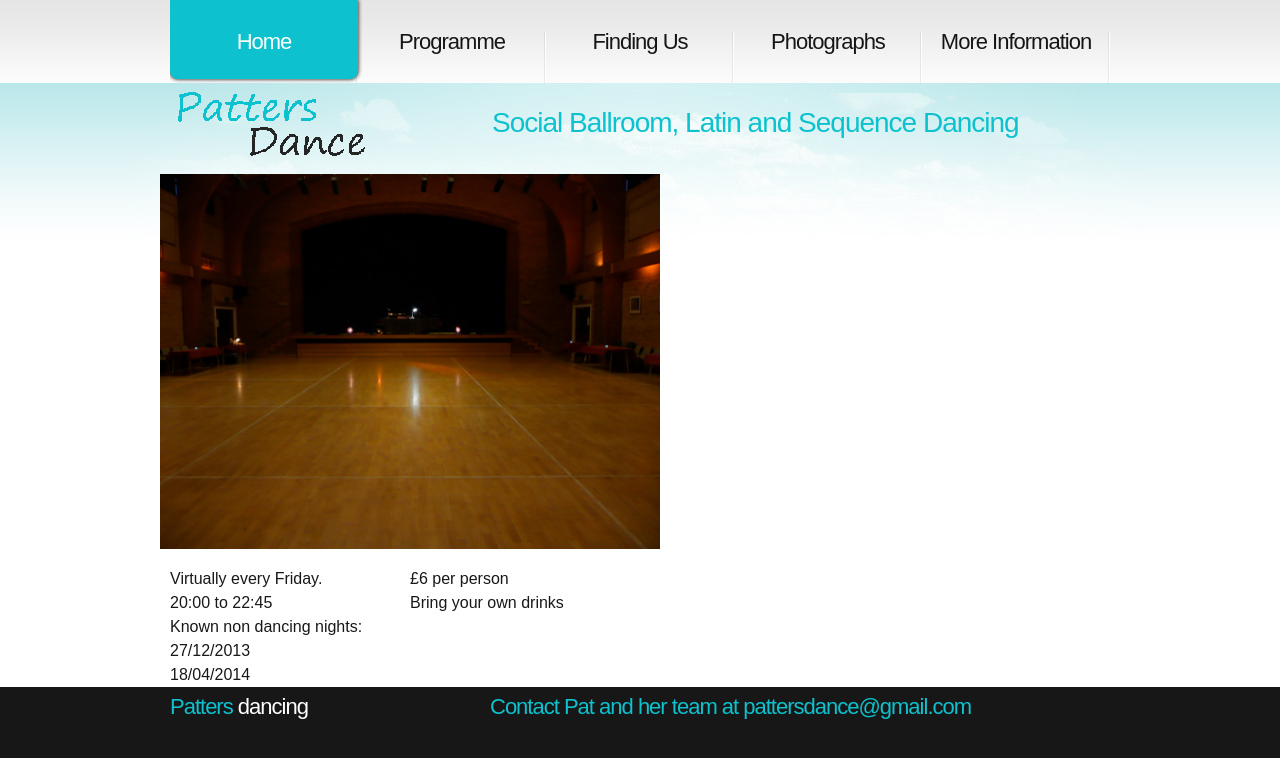
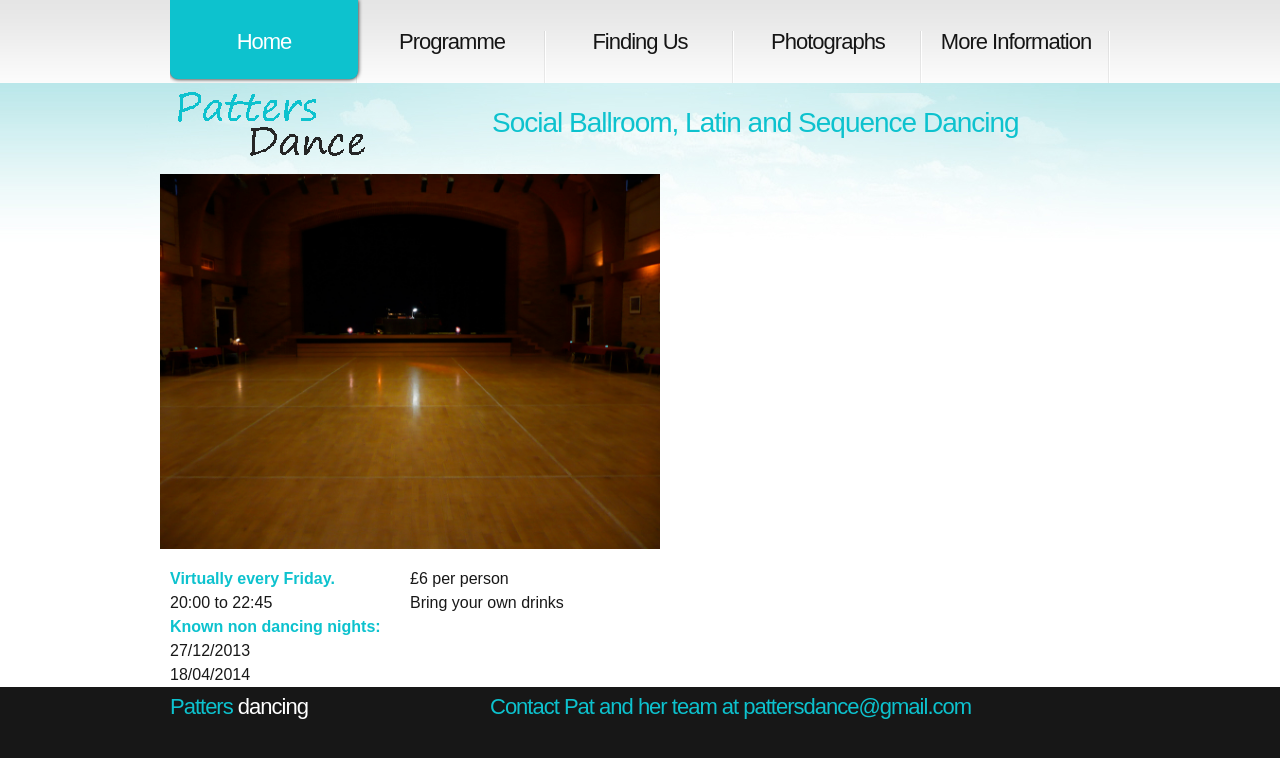
Before and after one commit to ramsayd/patters, a Jekyll site: the page built from 00_index.md, in a window 1280 px wide. Shown: the top 758 px of the page. Built offline with Jekyll 4.4.1, drawn with Linux system fonts in a browser that asks for light colours.

Commit message:
Update style.css

```diff
--- a/css/style.css
+++ b/css/style.css
@@ -297,3 +297,9 @@ a:hover,.menu li a,.list-1 li a,.list-2 li a,.link,.button,.logo,.footer-text a
   font-weight: bold;
   padding-top: 1em;
 }
+
+.heading-text
+{
+  font-weight: bold;
+  color:#0dc2ce;
+}
```
